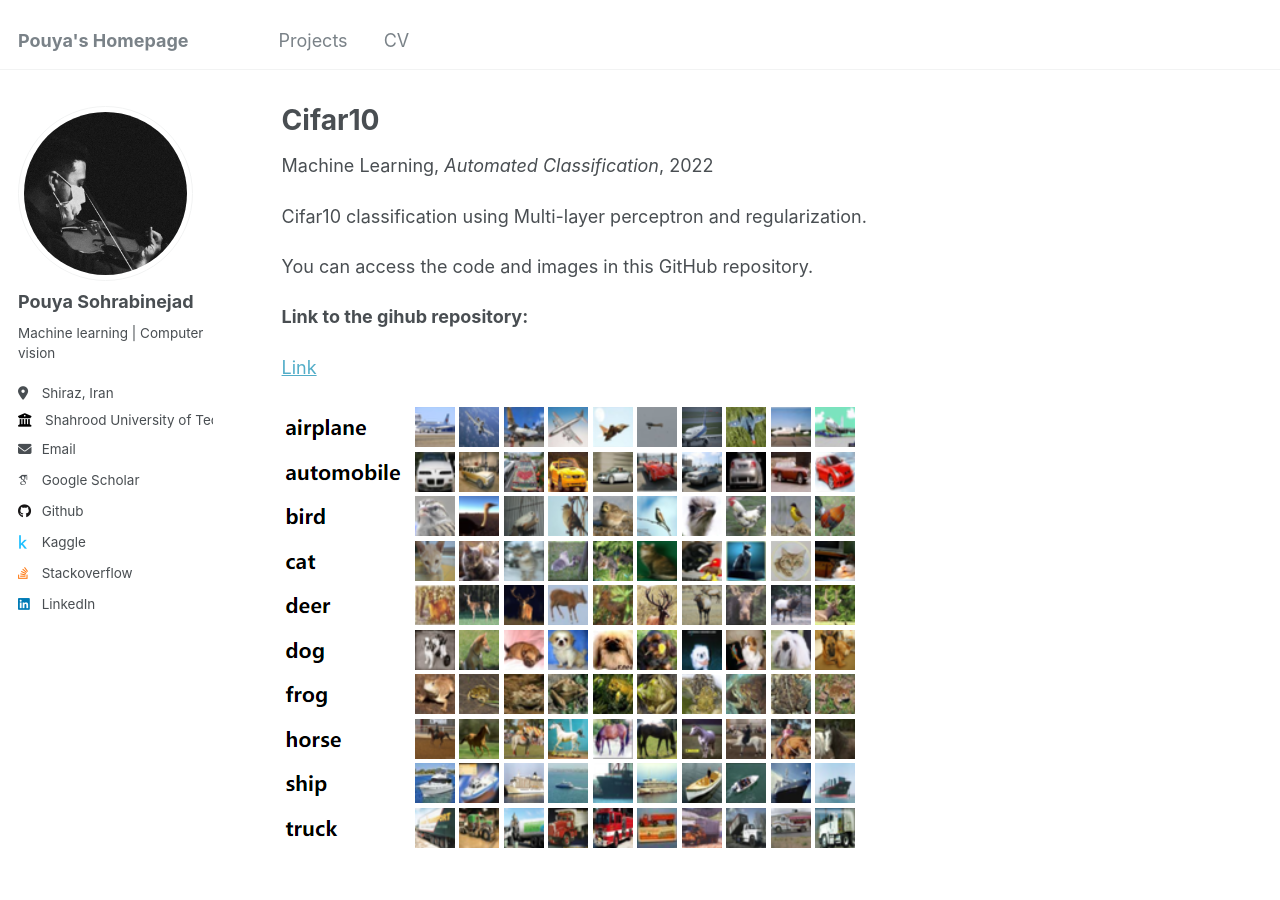
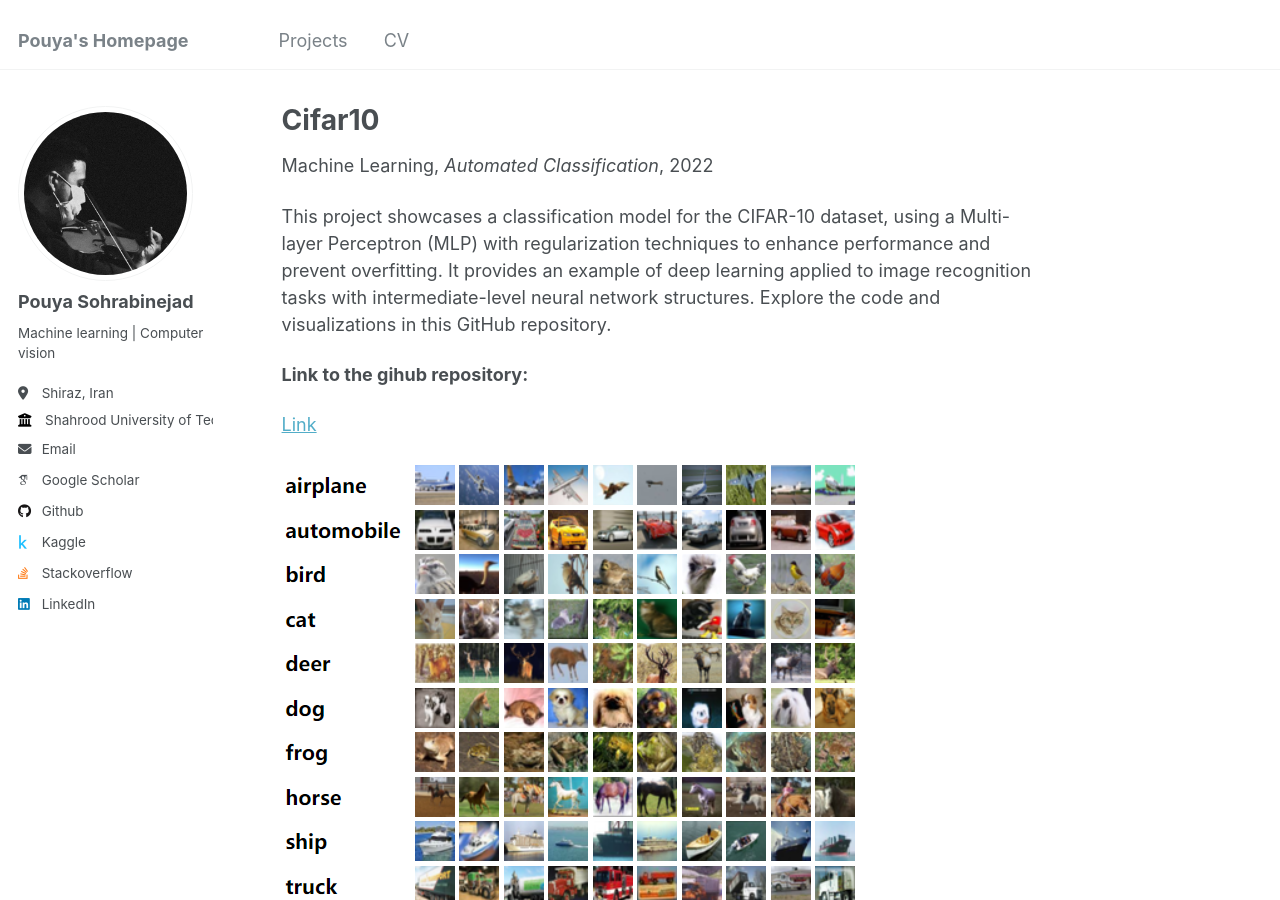
Before and after one commit to PouyaSonej/PouyaSonej.github.io, a Jekyll site: the page built from _teaching/project-4.md, in a window 1280 px wide and 900 px high. Built offline with Jekyll 4.4.1, drawn with Linux system fonts in a browser that asks for light colours; some web fonts are replaced.

Commit message:
Update project-4.md

```diff
--- a/_teaching/project-4.md
+++ b/_teaching/project-4.md
@@ -8,9 +8,7 @@ date: 2022-04-01
 location: "Shiraz, Iran"
 ---
 
-Cifar10 classification using Multi-layer perceptron and regularization.
-
-You can access the code and images in this GitHub repository.
+This project showcases a classification model for the CIFAR-10 dataset, using a Multi-layer Perceptron (MLP) with regularization techniques to enhance performance and prevent overfitting. It provides an example of deep learning applied to image recognition tasks with intermediate-level neural network structures. Explore the code and visualizations in this GitHub repository.
 
 **Link to the gihub repository:**
 
```
